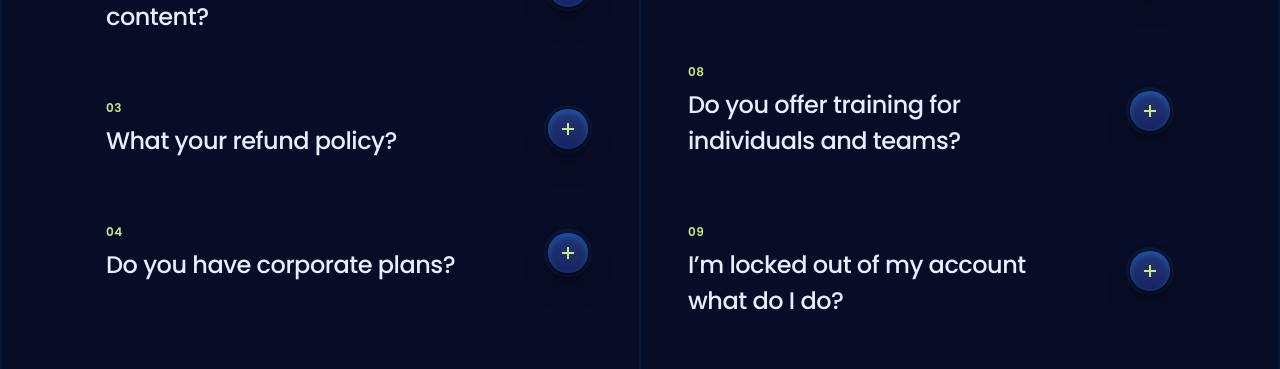
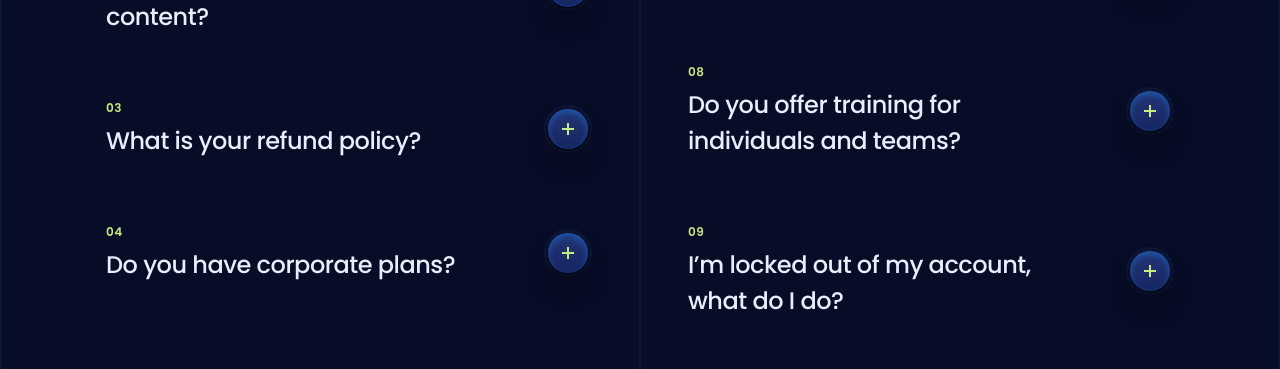
Before and after one commit to AndreeChamoun/Ajora, a React (Vite) app: page / in a window 1280 px wide. Shown: the part 3900-4269 px from the top of the page. Built offline with nearby package versions, Linux system fonts and the light colour scheme.

Commit message:
Update index.jsx

```diff
--- a/src/constants/index.jsx
+++ b/src/constants/index.jsx
@@ -51,61 +51,59 @@ export const faq = [
     id: "0",
     question: "How easy is it to setup Xora?",
     answer:
-      "Absolutely! Not only you can upgrade your plan at any time but you also get a prorated discount giving you maximum value for your subscription.",
+      "Setting up Xora is quick and straightforward, taking just a few minutes.",
   },
   {
     id: "1",
     question: "Can I integrate Xora with other platforms?",
     answer:
-      "Absolutely! Not only you can upgrade your plan at any time but you also get a prorated discount giving you maximum value for your subscription.",
+      "Yes, Xora integrates seamlessly with popular tools like Slack, Trello, and Google Drive.",
   },
   {
     id: "2",
     question: "How often do you add new content?",
-    answer:
-      "Absolutely! Not only you can upgrade your plan at any time but you also get a prorated discount giving you maximum value for your subscription.",
+    answer: "We update our platform with new features and content every month.",
   },
   {
     id: "3",
-    question: "What your refund policy?",
-    answer:
-      "Absolutely! Not only you can upgrade your plan at any time but you also get a prorated discount giving you maximum value for your subscription.",
+    question: "What is your refund policy?",
+    answer: "We offer a 30-day money-back guarantee for all our plans.",
   },
   {
     id: "4",
     question: "Do you have corporate plans?",
     answer:
-      "Absolutely! Not only you can upgrade your plan at any time but you also get a prorated discount giving you maximum value for your subscription.",
+      "Yes, we offer tailored plans for businesses of all sizes. Contact us for details.",
   },
   {
     id: "5",
     question: "What happens when I’m out of storage?",
     answer:
-      "Absolutely! Not only you can upgrade your plan at any time but you also get a prorated discount giving you maximum value for your subscription.",
+      "You can easily upgrade your plan to get more storage or manage your existing files.",
   },
   {
     id: "6",
     question: "Can I upgrade my plan?",
     answer:
-      "Absolutely! Not only you can upgrade your plan at any time but you also get a prorated discount giving you maximum value for your subscription.",
+      "Yes, you can upgrade your plan anytime from your account settings.",
   },
   {
     id: "7",
     question: "How do I invite my team?",
     answer:
-      "Absolutely! Not only you can upgrade your plan at any time but you also get a prorated discount giving you maximum value for your subscription.",
+      "You can invite team members via email from the team management section.",
   },
   {
     id: "8",
     question: "Do you offer training for individuals and teams?",
     answer:
-      "Absolutely! Not only you can upgrade your plan at any time but you also get a prorated discount giving you maximum value for your subscription.",
+      "Yes, we provide onboarding and training sessions for both individuals and teams.",
   },
   {
     id: "9",
-    question: "I’m locked out of my account what do I do?",
+    question: "I’m locked out of my account, what do I do?",
     answer:
-      "Absolutely! Not only you can upgrade your plan at any time but you also get a prorated discount giving you maximum value for your subscription.",
+      "Click 'Forgot Password' on the login page or contact support for assistance.",
   },
 ];
 
```
